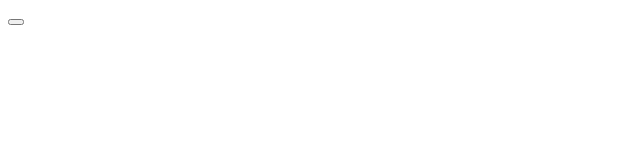
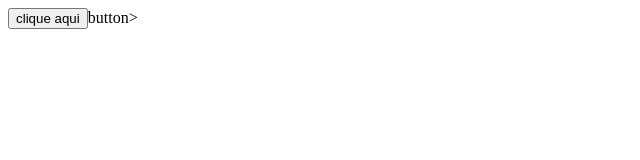
Before and after one commit to carolhaniuc/primeirof_3t, a plain HTML site: page index.html in a window 1280 px wide. Shown: the whole page, without its empty margins (0-640 px from the left). Drawn offline with Linux system fonts and the light colour scheme.

Commit message:
Update index.html

```diff
--- a/index.html
+++ b/index.html
@@ -5,13 +5,9 @@
     <meta http-equiv="X-UA-Compatible" content="IE=edge">
     <meta name="viewport" content="width=device-width, initial-scale=1.0">
     <title>1f</title>
-    <script>
-      //alert("oi eu sou alert");
-      //console("og estou no console");
-      //document.write("estou escrevendo na sua pagina");
-      </script>
+   <script src="estudo.js"></script>
 </head>
 <body>
-    <button onclick="meChame()"button>
+    <button onclick="escreva()">clique aqui</button>button>
 </body>
 </html>
```
